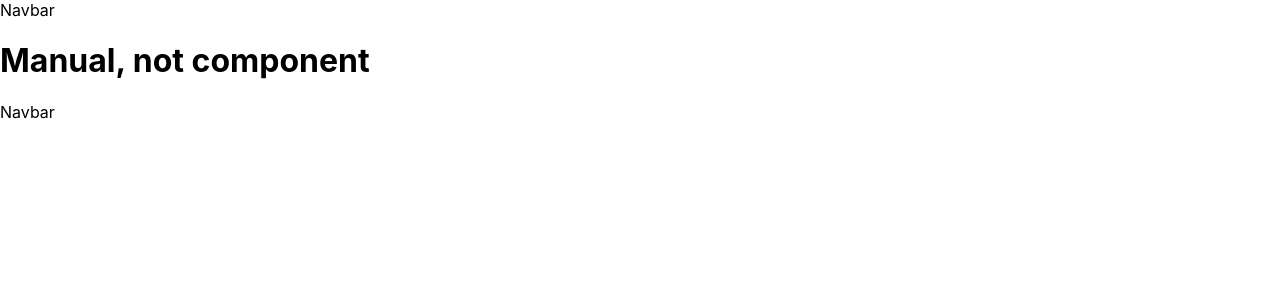
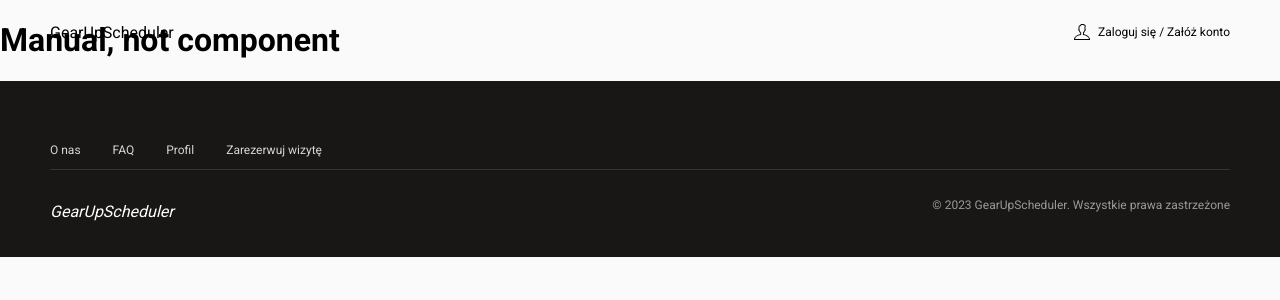
Before and after one commit to wasu-code/GearUpScheduler, a React (Create React App) app in the folder frontend/: page /manual in a window 1280 px wide. Shown: the top 300 px of the page. Built offline with nearby package versions, Linux system fonts and the light colour scheme.

Commit message:
Create simple page structure

```diff
--- a/frontend/package.json
+++ b/frontend/package.json
@@ -9,6 +9,7 @@
     "dotenv": "^16.3.1",
     "react": "^18.2.0",
     "react-dom": "^18.2.0",
+    "react-icons": "^4.11.0",
     "react-scripts": "^5.0.1",
     "web-vitals": "^2.1.4"
   },
--- a/frontend/public/index.html
+++ b/frontend/public/index.html
@@ -5,10 +5,7 @@
 		<link rel="icon" href="%PUBLIC_URL%/favicon.ico" />
 		<meta name="viewport" content="width=device-width, initial-scale=1" />
 		<meta name="theme-color" content="#000000" />
-    <meta
-      name="description"
-      content="Web site created using create-react-app"
-    />
+		<meta name="description" content="Web site created using create-react-app" />
 		<link rel="apple-touch-icon" href="%PUBLIC_URL%/logo192.png" />
 		<!--
       manifest.json provides metadata used when your web app is installed on a
@@ -24,6 +21,10 @@
       work correctly both with client-side routing and a non-root public URL.
       Learn how to configure a non-root public URL by running `npm run build`.
     -->
+		<link rel="preconnect" href="https://fonts.googleapis.com" />
+		<link rel="preconnect" href="https://fonts.gstatic.com" crossorigin />
+		<link href="https://fonts.googleapis.com/css2?family=Roboto:wght@300;400;700&display=swap" rel="stylesheet" />
+
 		<title>React App</title>
 	</head>
 	<body>
--- a/frontend/src/App.css
+++ /dev/null
@@ -1,38 +0,0 @@
-.App {
-  text-align: center;
-}
-
-.App-logo {
-  height: 40vmin;
-  pointer-events: none;
-}
-
-@media (prefers-reduced-motion: no-preference) {
-  .App-logo {
-    animation: App-logo-spin infinite 20s linear;
-  }
-}
-
-.App-header {
-  background-color: #282c34;
-  min-height: 100vh;
-  display: flex;
-  flex-direction: column;
-  align-items: center;
-  justify-content: center;
-  font-size: calc(10px + 2vmin);
-  color: white;
-}
-
-.App-link {
-  color: #61dafb;
-}
-
-@keyframes App-logo-spin {
-  from {
-    transform: rotate(0deg);
-  }
-  to {
-    transform: rotate(360deg);
-  }
-}
--- a/frontend/src/App.js
+++ b/frontend/src/App.js
@@ -1,4 +1,3 @@
-import "./App.css";
 import { Route, Routes } from "react-router-dom";
 import Home from "./pages/Home";
 import Header from "./components/Header";
--- a/frontend/src/components/Footer.js
+++ b/frontend/src/components/Footer.js
@@ -1,5 +1,21 @@
 function Footer() {
-	return <div>Navbar</div>;
+	return (
+		<footer className="footer">
+			<nav>
+				<ul className="footer__nav">
+					<li className="footer__nav-item">O nas</li>
+					<li className="footer__nav-item">FAQ</li>
+					<li className="footer__nav-item">Profil</li>
+					<li className="footer__nav-item">Zarezerwuj wizytę</li>
+				</ul>
+			</nav>
+			<hr />
+			<div className="footer__logo">
+				<p className="footer__logo-name">GearUpScheduler</p>
+				<p className="footer__logo-copy">&copy; 2023 GearUpScheduler. Wszystkie prawa zastrzeżone</p>
+			</div>
+		</footer>
+	);
 }
 
 export default Footer;
--- a/frontend/src/components/Header.js
+++ b/frontend/src/components/Header.js
@@ -1,5 +1,41 @@
+import { useState, useEffect } from "react";
+
+import { TfiUser } from "react-icons/tfi";
+
 function Header() {
-	return <div>Navbar</div>;
+	const [isScrolled, setScrolled] = useState(false);
+
+	const handleScroll = (event) => {
+		const scrollY = window.scrollY;
+
+		if (scrollY >= 50 && !isScrolled) {
+			setScrolled(true);
+		} else if (scrollY < 50 && isScrolled) {
+			setScrolled(false);
+		}
+	};
+
+	useEffect(() => {
+		window.addEventListener("scroll", handleScroll);
+
+		return () => {
+			window.removeEventListener("scroll", handleScroll);
+		};
+	}, [isScrolled]);
+
+	return (
+		<header className={`header${isScrolled ? " header--scrolled" : ""}`}>
+			<nav className="header__nav">
+				<div className="header__nav-logo">GearUpScheduler</div>
+				<div className="header__nav-options">
+					<div className="header__nav-login">
+						<TfiUser />
+						<p className="header__nav-login-text">Zaloguj się / Załóż konto</p>
+					</div>
+				</div>
+			</nav>
+		</header>
+	);
 }
 
 export default Header;
--- a/frontend/src/index.css
+++ b/frontend/src/index.css
@@ -1,13 +1,163 @@
-body {
-  margin: 0;
-  font-family: -apple-system, BlinkMacSystemFont, 'Segoe UI', 'Roboto', 'Oxygen',
-    'Ubuntu', 'Cantarell', 'Fira Sans', 'Droid Sans', 'Helvetica Neue',
-    sans-serif;
-  -webkit-font-smoothing: antialiased;
-  -moz-osx-font-smoothing: grayscale;
+:root {
+	--page-padding: 50px;
+
+	/* Header */
+	--header-navbar-height: 64px;
+	--header-scrolled-bg: rgb(24, 23, 22, 0.7);
+	--header-scrolled-color: #fafafa;
+
+	/* Hero */
+	--hero-padding: 100px 0;
 }
 
-code {
-  font-family: source-code-pro, Menlo, Monaco, Consolas, 'Courier New',
-    monospace;
+body {
+	margin: 0;
+
+	font-family: "Roboto", sans-serif;
+	background-color: #fafafa;
 }
+
+/* Header */
+.header {
+	box-sizing: border-box;
+	position: fixed;
+	width: 100%;
+	top: 0;
+
+	padding: 0 var(--page-padding);
+
+	transition: background-color 0.5s ease-in-out;
+}
+
+.header--scrolled {
+	color: var(--header-scrolled-color);
+	background-color: var(--header-scrolled-bg);
+}
+
+.header__nav {
+	height: 100%;
+
+	display: flex;
+	align-items: center;
+	justify-content: space-between;
+
+	height: var(--header-navbar-height);
+}
+
+.header__nav-logo {
+}
+
+.header__nav-options {
+	display: flex;
+	align-items: center;
+	gap: 1rem;
+}
+
+.header__nav-login {
+	display: flex;
+	align-items: center;
+	gap: 0.5rem;
+}
+
+.header__nav-login-text {
+	font-size: 12px;
+}
+
+/* Hero Section */
+.hero {
+	background-color: #fff;
+	/* box-shadow: 0 5px 5px 0 #fafafa; */
+	/* background: linear-gradient(to bottom, #ccccec 0%, #fafafa 100%); */
+}
+
+.hero__inner {
+	display: flex;
+	flex-direction: column;
+	justify-content: center;
+	align-items: center;
+
+	padding: var(--hero-padding);
+
+	gap: 8px;
+}
+
+.hero__header {
+	font-size: 32px;
+	font-weight: bold;
+	padding: 0;
+	margin: 0;
+}
+
+.hero__description {
+	font-weight: 400;
+	font-size: 14px;
+}
+
+.hero__button {
+	border: 0;
+	/* background-color: #aaaaec; */
+	/* color: #fafafa; */
+	padding: 8px 24px;
+
+	border-radius: 100px;
+
+	cursor: pointer;
+
+	box-shadow: 0 0 3px 0 rgba(79, 79, 130, 0.25);
+}
+
+/* SAO */
+.sao {
+	display: grid;
+	grid-template-columns: repeat(2, 1fr);
+	gap: 32px;
+
+	padding: 0 var(--page-padding);
+}
+
+/* Footer */
+.footer {
+	box-sizing: border-box;
+	font-size: 12px;
+	width: 100%;
+	padding: 50px;
+	padding-bottom: 0;
+	background-color: #181716;
+	color: #d6d6d6;
+}
+
+.footer hr {
+	border: 0;
+	height: 1px;
+	background-color: #333;
+}
+
+.footer__nav {
+	list-style: none;
+	display: flex;
+	padding: 0;
+}
+
+.footer__nav-item {
+	padding: 0 16px;
+}
+
+.footer__nav-item:first-of-type {
+	padding: 0 16px 0 0;
+}
+
+.footer__logo {
+	display: flex;
+	justify-content: space-between;
+	padding: 10px 0 20px 0;
+}
+
+.footer__logo-name {
+	font-style: oblique;
+	color: #fff;
+	font-size: 16px;
+}
+
+.footer__logo-copy {
+	color: #999;
+}
--- a/frontend/src/pages/Home.js
+++ b/frontend/src/pages/Home.js
@@ -1,15 +1,87 @@
+import { TiCalendarOutline } from "react-icons/ti";
+
 function Home() {
 	return (
-		<div className="App">
-			<header className="App-header">
-				<p>
-					Edit <code>src/App.js</code> and save to reload.
-				</p>
-				<a className="App-link" href="https://reactjs.org" target="_blank" rel="noopener noreferrer">
-					Learn React
-				</a>
-			</header>
-		</div>
+		<main>
+			<section className="hero">
+				<div className="hero__inner">
+					<h1 className="hero__header">Lorem ipsum</h1>
+					<p className="hero__description">Lorem ipsum dolor sit amet, consectetur adipiscing elit. Nunc eu facilisis odio.</p>
+
+					<button className="hero__button">Umów Wizytę</button>
+				</div>
+			</section>
+			<section className="sao">
+				<div>
+					<h2>
+						<span>
+							<TiCalendarOutline />
+						</span>
+						Umów się online
+					</h2>
+					<p>
+						GearUpScheduler to aplikacja stworzona z myślą o Tobie, aby umożliwić Ci szybkie i proste umówienie się do mechanika. Wystarczy kilka kliknięć, a
+						nasz intuicyjny kalendarz pomoże Ci zarezerwować termin bezpośrednio w aplikacji.
+					</p>
+					<p>
+						Aplikacja GearUpScheduler została zaprojektowana tak, aby proces rezerwacji był jak najprostszy. Dzięki naszemu intuicyjnemu kalendarzowi, możesz
+						łatwo wybrać termin, który najbardziej Ci odpowiada. Aplikacja jest prosta w obsłudze, więc nawet jeśli nie jesteś zaznajomiony z nowoczesnymi
+						technologiami, możesz z niej korzystać bez problemu.
+					</p>
+				</div>
+				<div>
+					<h2>
+						<span>
+							<TiCalendarOutline />
+						</span>
+						Umów się online
+					</h2>
+					<p>
+						GearUpScheduler to aplikacja stworzona z myślą o Tobie, aby umożliwić Ci szybkie i proste umówienie się do mechanika. Wystarczy kilka kliknięć, a
+						nasz intuicyjny kalendarz pomoże Ci zarezerwować termin bezpośrednio w aplikacji.
+					</p>
+					<p>
+						Aplikacja GearUpScheduler została zaprojektowana tak, aby proces rezerwacji był jak najprostszy. Dzięki naszemu intuicyjnemu kalendarzowi, możesz
+						łatwo wybrać termin, który najbardziej Ci odpowiada. Aplikacja jest prosta w obsłudze, więc nawet jeśli nie jesteś zaznajomiony z nowoczesnymi
+						technologiami, możesz z niej korzystać bez problemu.
+					</p>
+				</div>
+				<div>
+					<h2>
+						<span>
+							<TiCalendarOutline />
+						</span>
+						Umów się online
+					</h2>
+					<p>
+						GearUpScheduler to aplikacja stworzona z myślą o Tobie, aby umożliwić Ci szybkie i proste umówienie się do mechanika. Wystarczy kilka kliknięć, a
+						nasz intuicyjny kalendarz pomoże Ci zarezerwować termin bezpośrednio w aplikacji.
+					</p>
+					<p>
+						Aplikacja GearUpScheduler została zaprojektowana tak, aby proces rezerwacji był jak najprostszy. Dzięki naszemu intuicyjnemu kalendarzowi, możesz
+						łatwo wybrać termin, który najbardziej Ci odpowiada. Aplikacja jest prosta w obsłudze, więc nawet jeśli nie jesteś zaznajomiony z nowoczesnymi
+						technologiami, możesz z niej korzystać bez problemu.
+					</p>
+				</div>
+				<div>
+					<h2>
+						<span>
+							<TiCalendarOutline />
+						</span>
+						Umów się online
+					</h2>
+					<p>
+						GearUpScheduler to aplikacja stworzona z myślą o Tobie, aby umożliwić Ci szybkie i proste umówienie się do mechanika. Wystarczy kilka kliknięć, a
+						nasz intuicyjny kalendarz pomoże Ci zarezerwować termin bezpośrednio w aplikacji.
+					</p>
+					<p>
+						Aplikacja GearUpScheduler została zaprojektowana tak, aby proces rezerwacji był jak najprostszy. Dzięki naszemu intuicyjnemu kalendarzowi, możesz
+						łatwo wybrać termin, który najbardziej Ci odpowiada. Aplikacja jest prosta w obsłudze, więc nawet jeśli nie jesteś zaznajomiony z nowoczesnymi
+						technologiami, możesz z niej korzystać bez problemu.
+					</p>
+				</div>
+			</section>
+		</main>
 	);
 }
 
```
Also changed, not shown: frontend/src/index.js (+12 -13 lines), 1 other file (tests, documents, lock files or other folders). Lines whose indentation alone changed are shown as unchanged.
